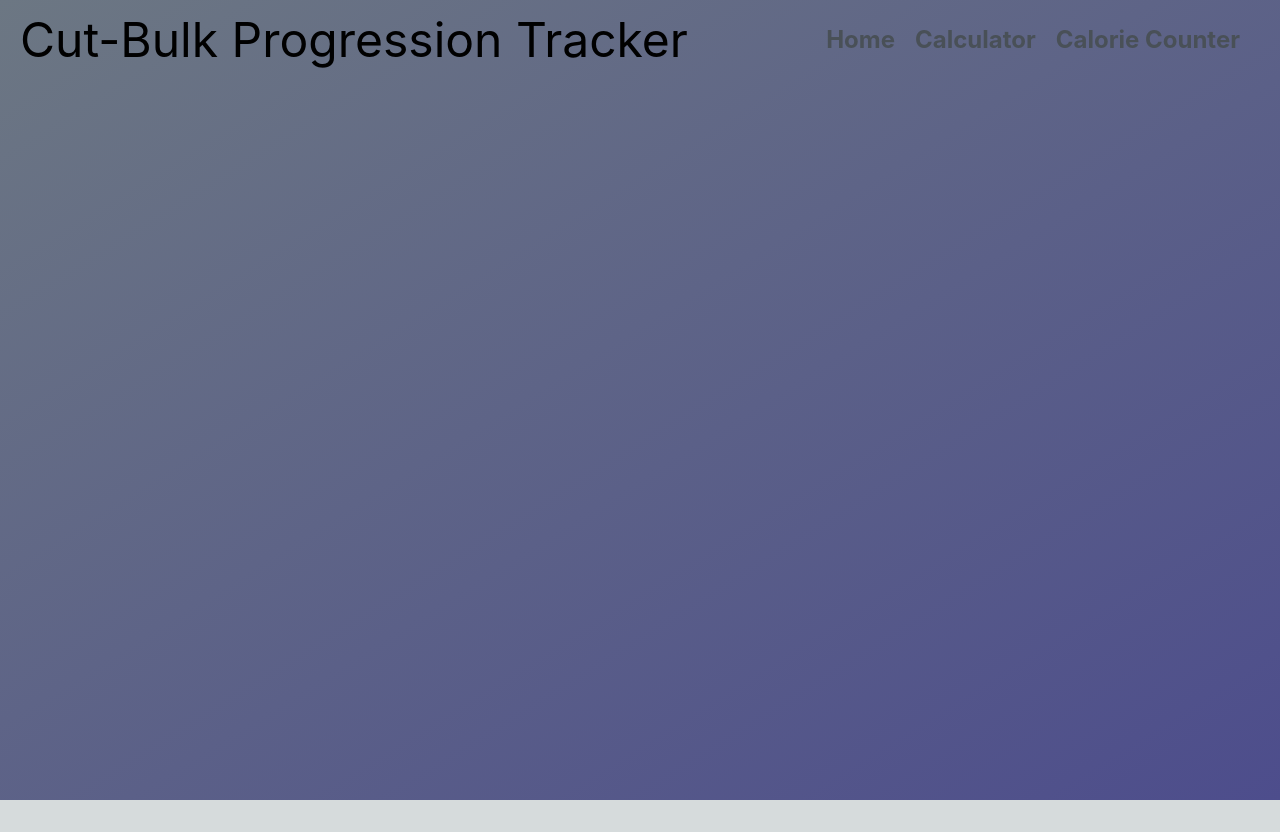
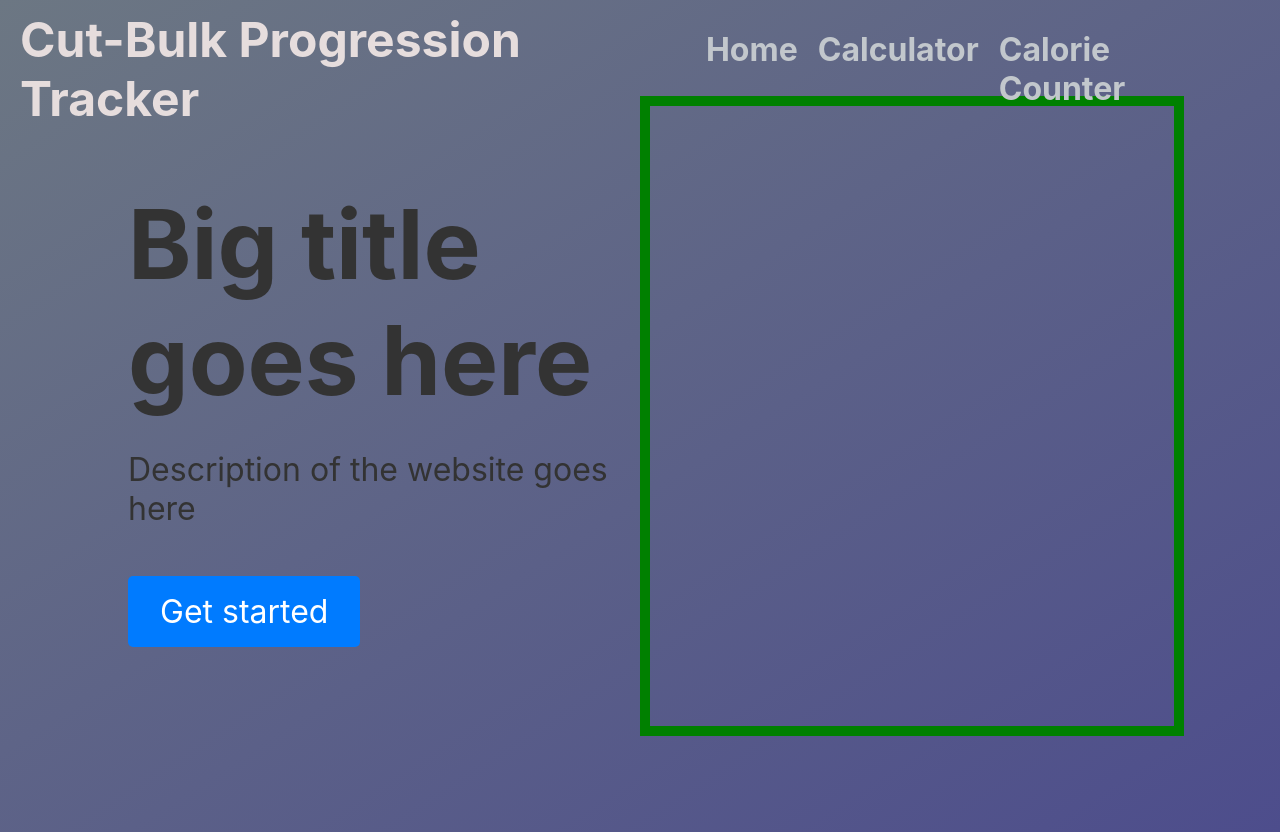
Before and after one commit to Joseph-R5/cb-progress, a Next.js app: page / in a window 1280 px wide. Before the commit the page ends 800 px from the top, so only its background shows below. Built offline with nearby package versions, Linux system fonts and the light colour scheme.

Commit message:
landing page

```diff
--- /dev/null
+++ b/src/app/components/GettingStarted/index.tsx
@@ -0,0 +1,18 @@
+import styles from '../../styles/gettingStarted.module.css';
+
+const GettingStarted = () => {
+    return (
+        <div className={styles.container}>
+          <div className={styles.left}>
+            <h1 className={styles.title}>Big title goes here</h1>
+            <p className={styles.description}>
+              Description of the website goes here
+            </p>
+            <button className={styles.button}>Get started</button>
+          </div>
+          <div className={styles.right}></div>
+        </div>
+      );
+}
+
+export default GettingStarted;
--- a/src/app/page.tsx
+++ b/src/app/page.tsx
@@ -1,13 +1,14 @@
 import { Inter } from 'next/font/google'
 import styles from './styles/page.module.css'
-import Navbar from './components/navbar'
+import Navbar from './components/Navbar';
+import LandingPage from './pages/landingPage';
 
 const inter = Inter({ subsets: ['latin'] })
 
 export default function Home() {
   return (
     <main className={styles.main}>
-      <Navbar/>
+      <LandingPage/>
     </main>
   )
 }
--- /dev/null
+++ b/src/app/pages/landingPage.tsx
@@ -0,0 +1,13 @@
+import Navbar from "../components/Navbar"
+import GettingStarted from "../components/GettingStarted";
+
+const LandingPage = () => {
+    return (
+        <>
+            <Navbar/>
+            <GettingStarted/>
+        </>
+    )
+}
+
+export default LandingPage;
--- /dev/null
+++ b/src/app/styles/gettingStarted.module.css
@@ -0,0 +1,55 @@
+.container {
+    display: flex;
+    justify-content: center;
+    align-items: center;
+    height: 80vh;
+    width: 100%;
+}
+
+.left {
+    display: flex;
+    flex-direction: column;
+    align-items: flex-start;
+    width: 50%;
+    padding: 0 2rem;
+}
+
+.right {
+    width: 50%;
+    height: 100%;
+    border: 10px solid green;
+}
+
+.title {
+    font-size: 6rem;
+    font-weight: bold;
+    color: #333;
+    font-family: -apple-system, BlinkMacSystemFont, 'Segoe UI', Roboto,
+    Oxygen-Sans, Ubuntu, Cantarell, 'Helvetica Neue', sans-serif;
+    margin-bottom: 2rem;
+}
+
+.description {
+    font-size: 2rem;
+    color: #333;
+    margin-bottom: 3rem;
+    font-family: -apple-system, BlinkMacSystemFont, 'Segoe UI', Roboto,
+    Oxygen-Sans, Ubuntu, Cantarell, 'Helvetica Neue', sans-serif;
+}
+
+.button {
+    background-color: #007bff;
+    color: #fff;
+    border: none;
+    border-radius: 5px;
+    padding: 1rem 2rem;
+    font-size: 2rem;
+    cursor: pointer;
+    transition: all 0.2s ease-in-out;
+    font-family: -apple-system, BlinkMacSystemFont, 'Segoe UI', Roboto,
+    Oxygen-Sans, Ubuntu, Cantarell, 'Helvetica Neue', sans-serif;
+}
+
+.button:hover {
+    background-color: #0062cc;
+}
--- a/src/app/styles/navbar.module.css
+++ b/src/app/styles/navbar.module.css
@@ -23,10 +23,10 @@
 }
 
 .nav__link {
-    color: #495057;
+    color: #c2c7cc;
     text-decoration: none;
     font-weight: bold;
-    font-size: 24px;
+    font-size: 2rem;
     transition: all 0.2s ease-in-out;
     font-family: -apple-system, BlinkMacSystemFont, 'Segoe UI', Roboto,
         Oxygen-Sans, Ubuntu, Cantarell, 'Helvetica Neue', sans-serif;
@@ -46,9 +46,11 @@
 }
 
 .nav__title {
-    font-size: 48px;
+    font-size: 3rem;
+    font-weight: bold;
+    color: rgb(230, 221, 221);
     font-family: -apple-system, BlinkMacSystemFont, 'Segoe UI', Roboto,
-        Oxygen-Sans, Ubuntu, Cantarell, 'Helvetica Neue', sans-serif;
+    Oxygen-Sans, Ubuntu, Cantarell, 'Helvetica Neue', sans-serif;
 }
 
 @media screen and (max-width: 768px) {
```
